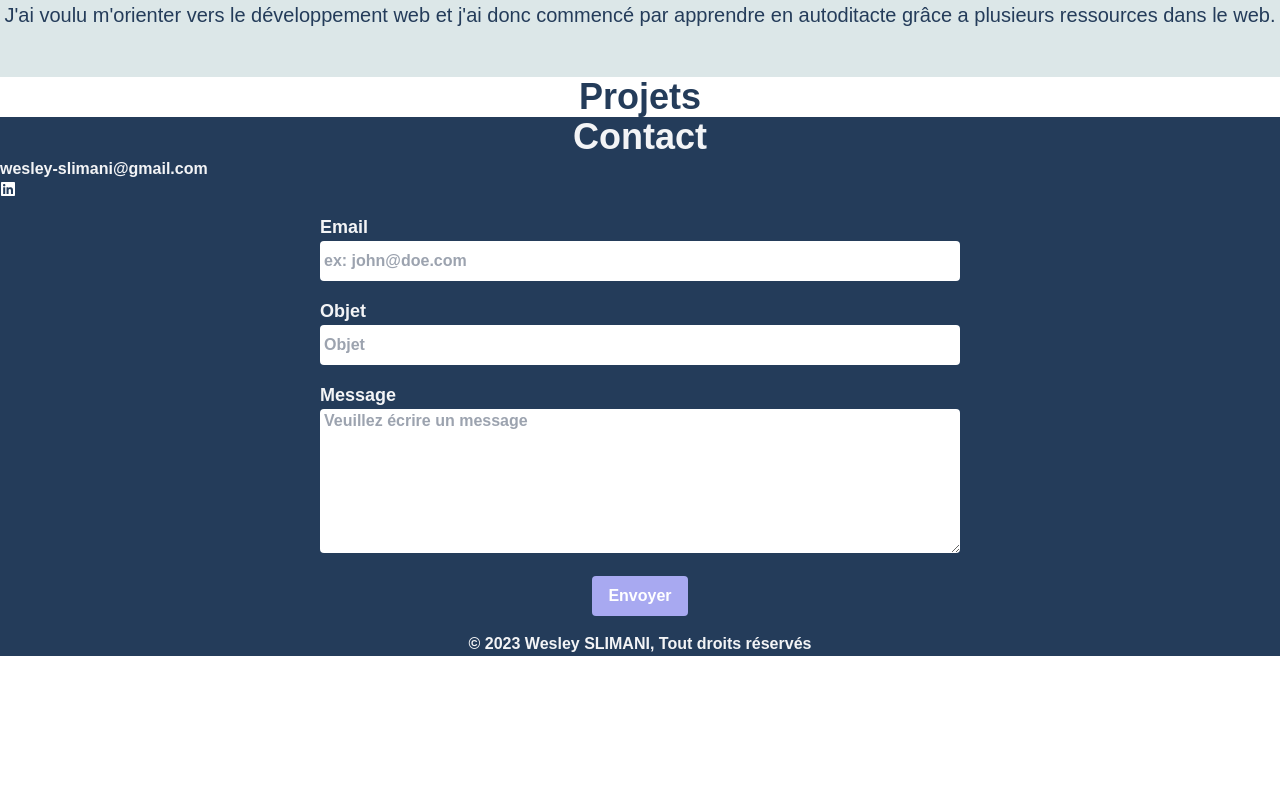
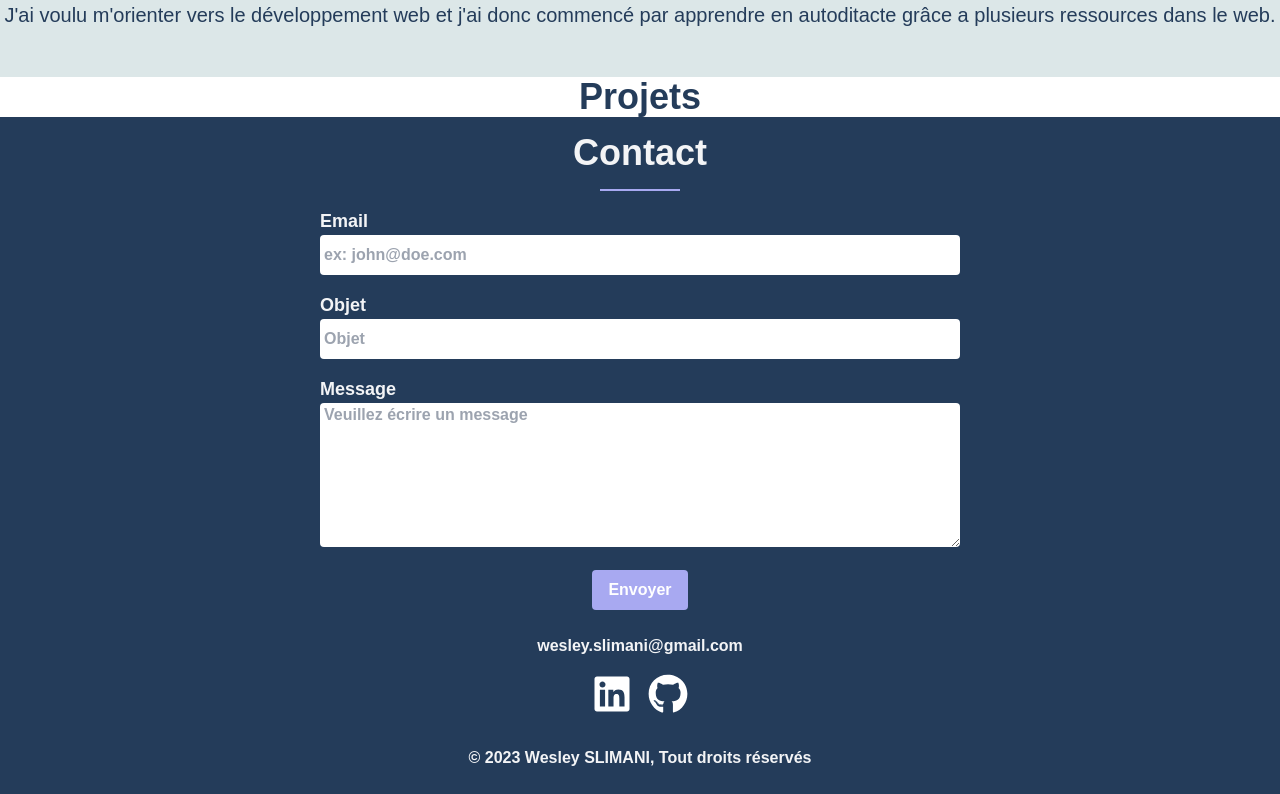
Before and after one commit to Chilluno/my-portfolio, a React (Create React App) app: page / in a window 1280 px wide. Shown: the part 885-1679 px from the top of the page. Before the commit the page ends 1541 px from the top, so only its background shows below. Built offline with nearby package versions, Linux system fonts and the light colour scheme.

Commit message:
feat: added links to Footer section

```diff
--- a/src/components/Footer.js
+++ b/src/components/Footer.js
@@ -1,16 +1,28 @@
-import React from "react"
-import {FaLinkedin} from "react-icons/fa"
+import React, { useState } from "react"
+import {FaLinkedin, FaGithub} from "react-icons/fa"
 import { Contact } from "./Contact"
 
 export const Footer = () => {
+   const [github, setGithub] = useState(false);
+   const [linkedin, setLinkedin] = useState(false);
+   const toggleGithub = () => setGithub(!github);
+   const toggleLinkedin = () => setLinkedin(!linkedin);
+
    return <div id="contact" className="bg-blue-grey h-auto font-bold">
-   <h2 className="text-4xl text-gray-100">Contact</h2>
-
-   <div className="m-auto">
-   <p className="text-gray-100 text-left">wesley-slimani@gmail.com</p>
-   <FaLinkedin color="white" />
+   <h2 className="text-4xl text-gray-100 p-4">Contact</h2>
+   <div className="border-t-2 w-20 m-auto border-dreamy-purple"></div>
+   <Contact />
+   <div className="flex flex-col items-center">
+   <a className="text-gray-100 text-left m-2 hover:text-turquoise-blue" href="mailto:wesley.slimani@gmail.com">wesley.slimani@gmail.com</a>
+   <div className="flex flex-row m-2 gap-4">
+   <a href="https://www.linkedin.com/in/wesley-slimani-88053b220/">
+   <FaLinkedin color={!linkedin ? "white" : "#00C2CB"} size="40" onMouseEnter={toggleLinkedin} onMouseLeave={toggleLinkedin}/>
+   </a>
+   <a href="https://github.com/Chilluno">
+   <FaGithub color={!github ? "white" : "#00C2CB"} size="40" onMouseEnter={toggleGithub} onMouseLeave={toggleGithub}/>
+   </a>
    </div>
-   <Contact />
-   <p className="text-gray-100">© 2023 Wesley SLIMANI, Tout droits réservés</p>
+   </div>
+   <p className="text-gray-100 p-6 ">© 2023 Wesley SLIMANI, Tout droits réservés</p>
 </div>
 }
```
